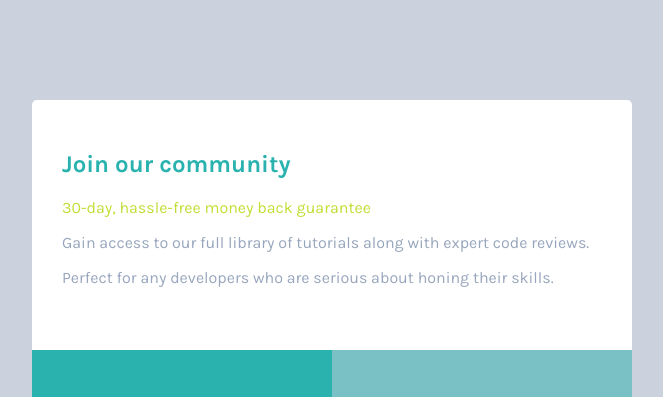
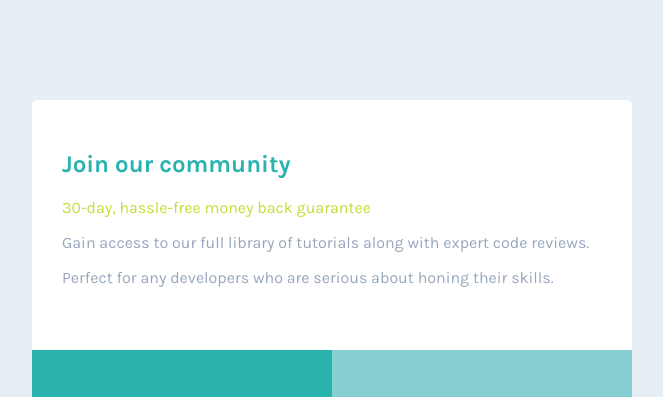
Before and after one commit to Takaforyannick30/single-price-grid-component, a plain HTML site: page index.html in a window 1280 px wide. Shown: the top 397 px of the page, without its empty margins (308-971 px from the left). Drawn offline with Linux system fonts and the light colour scheme.

Commit message:
Changed background color

```diff
--- a/style.css
+++ b/style.css
@@ -3,7 +3,7 @@
 
 
 body {
-    background:  hsla(216, 22%, 67%, 0.5);
+    background: #E6EFF6;
     font-family: 'Karla', sans-serif;;
     font-size: 16px;
     font-weight: 400;
```
